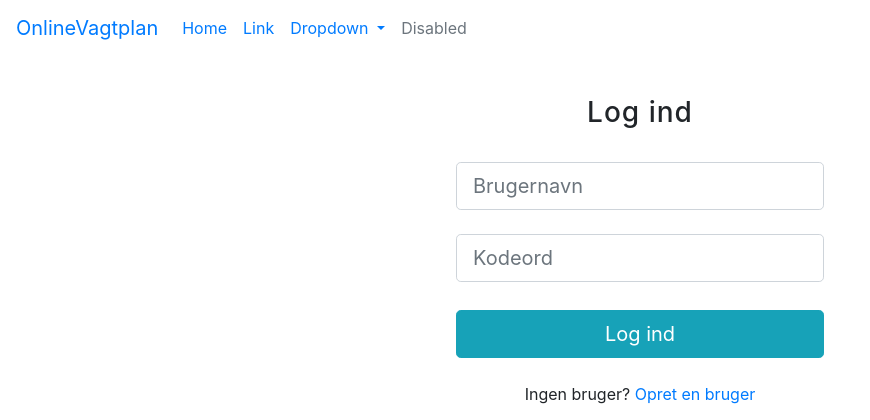
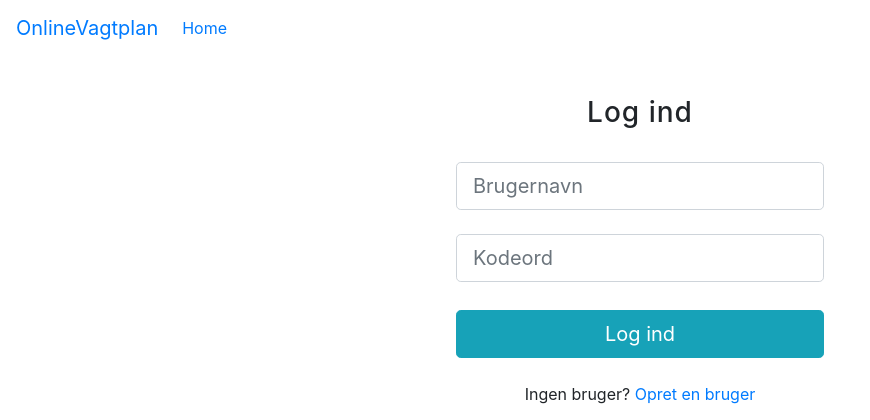
Before and after one commit to kris098e/demo, a Flask app: page /login/ in a window 1280 px wide. Shown: the top 420 px of the page, without its empty margins (0-870 px from the left). Run offline with Flask 3, Linux system fonts and the light colour scheme.

Commit message:
fixed headers and spacing

```diff
--- a/frontend/templates/header.html
+++ b/frontend/templates/header.html
@@ -18,8 +18,9 @@
         <div class="collapse navbar-collapse" id="navbarSupportedContent">
             <ul class="navbar-nav mr-auto">
               <li class="nav-item active">
-                <a class="nav-link" href="#">Home <span class="sr-only">(current)</span></a>
+                <a class="nav-link" href="/">Home <span class="sr-only">(current)</span></a>
               </li>
+              <!--
               <li class="nav-item">
                 <a class="nav-link" href="#">Link</a>
               </li>
@@ -37,6 +38,7 @@
               <li class="nav-item">
                 <a class="nav-link disabled" href="#">Disabled</a>
               </li>
+              -->
             </ul>
         </div>
     </nav>
--- a/frontend/templates/index.html
+++ b/frontend/templates/index.html
@@ -18,6 +18,7 @@
                 </tr>
             {% endfor %}
         </table>
+        <br>
     {% endfor %}
 </div>
 {% endblock %}
```
